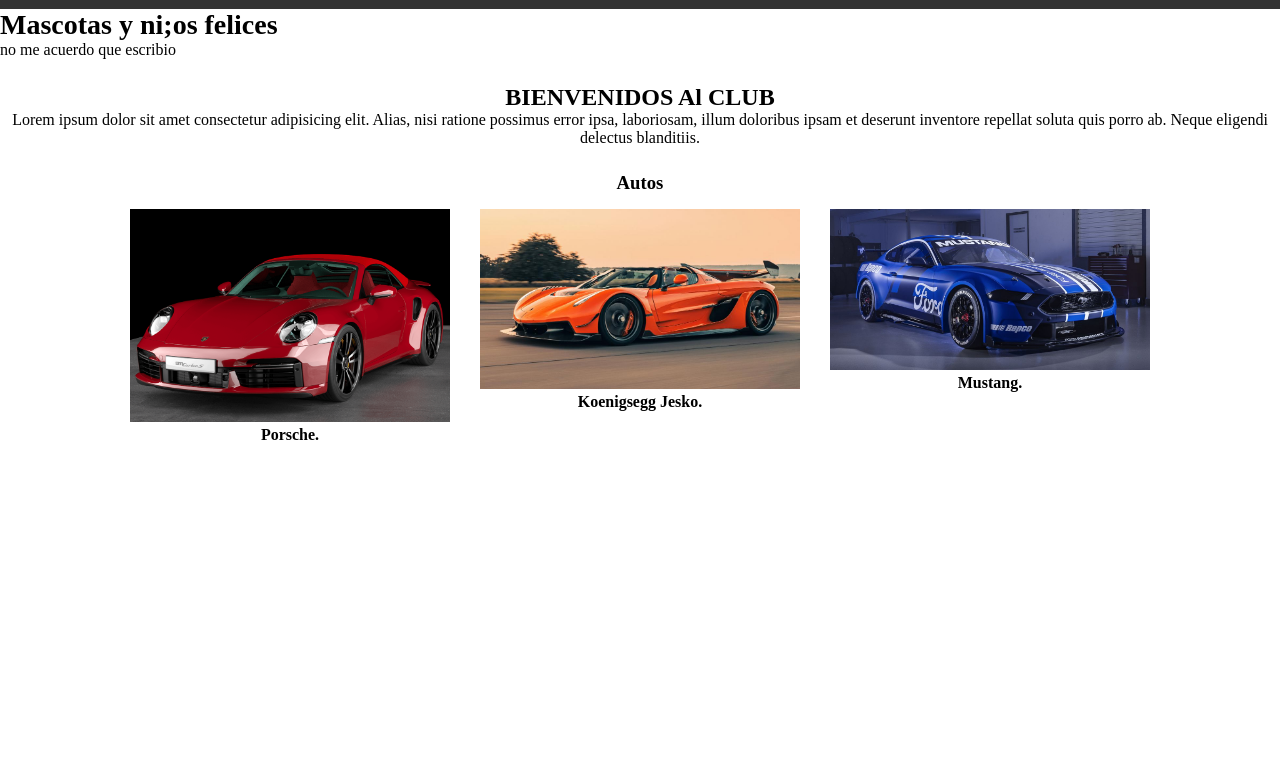
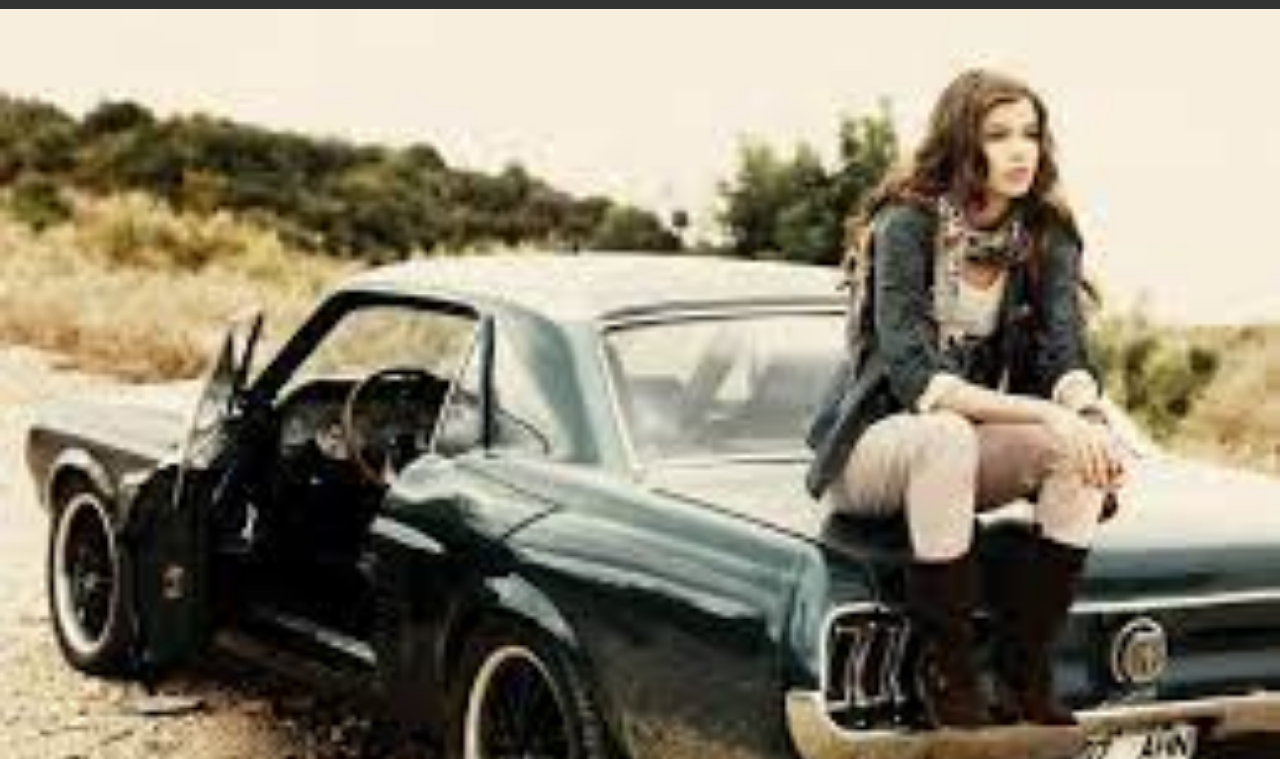
Before and after one commit to assbel/Practica10, a plain HTML site: page index.html in a window 1280 px wide. Shown: the part 41-800 px from the top of the page. Drawn offline with Linux system fonts and the light colour scheme.

Commit message:
Update index.html

```diff
--- a/index.html
+++ b/index.html
@@ -26,6 +26,7 @@
     </header>
     <main>
         <section id="banner">
+            <img src="img/download.jfif">
         <div class="Contenedor">
         <h2>Mascotas y ni;os felices</h2>
         <p>
```
